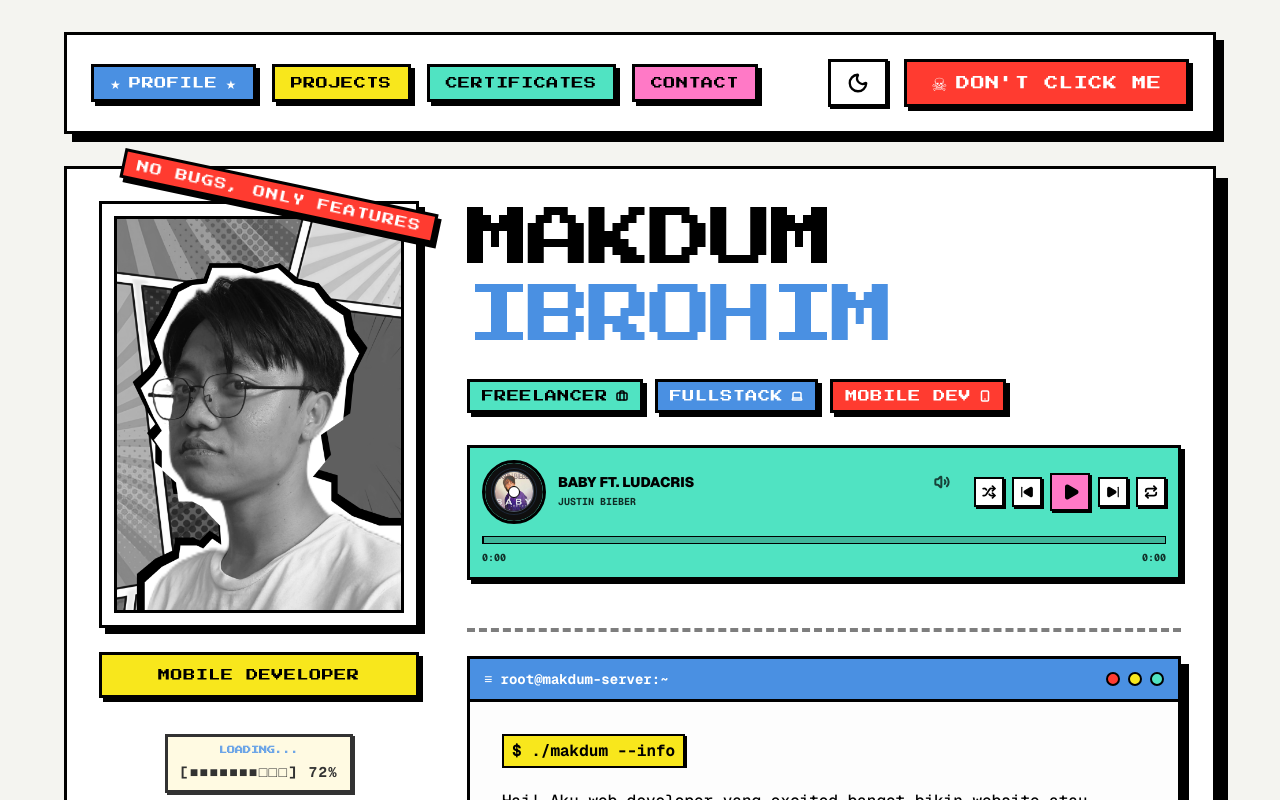
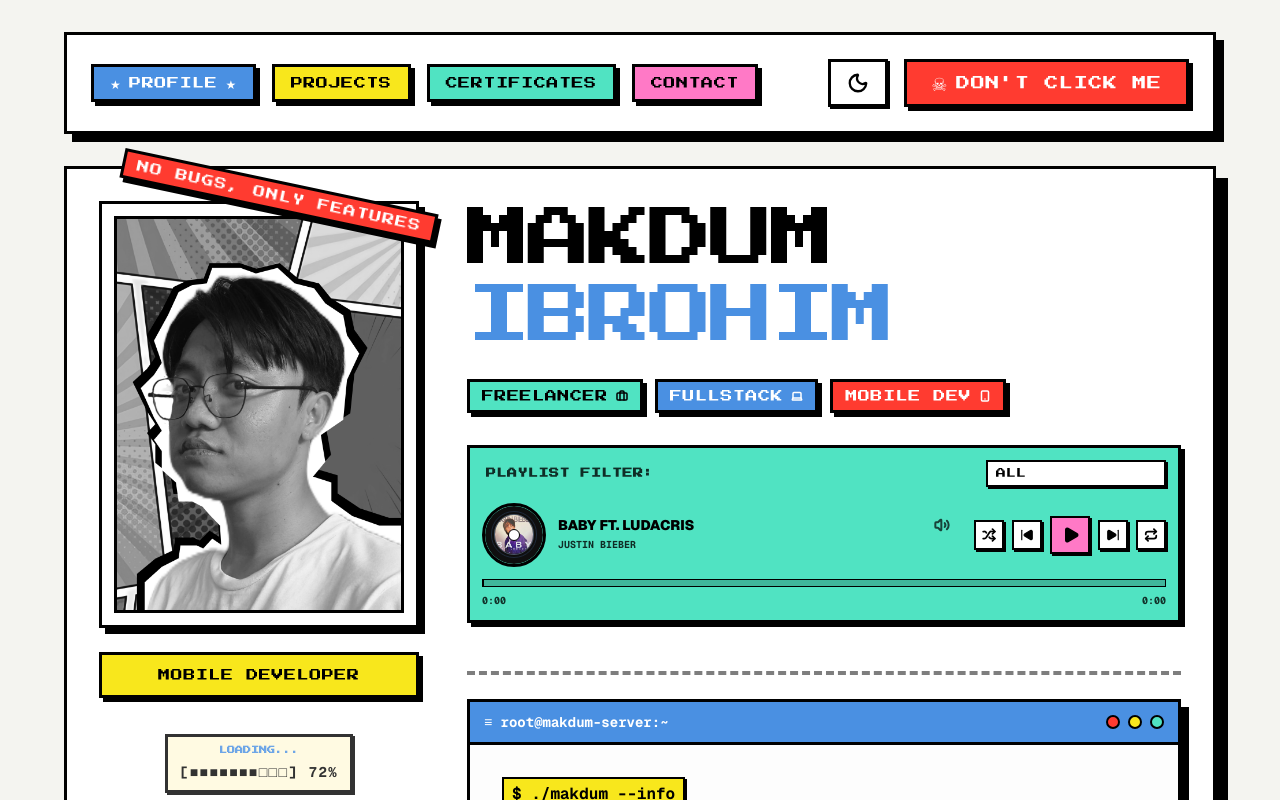
Before and after one commit to MakdumIbrohim/portfolio-v2, a Next.js app: page / in a window 1280 px wide. Shown: the top 800 px of the page. Built offline with nearby package versions, Linux system fonts and the light colour scheme.

Commit message:
feat: add audio player card component with playback controls, shuffle, repeat, and artist filtering

```diff
--- a/components/audio-player-card.tsx
+++ b/components/audio-player-card.tsx
@@ -5,6 +5,7 @@ import { Play, Pause, SkipForward, SkipBack, Volume2, VolumeX, Disc3, Repeat, Re
 import { audioTracks } from '@/lib/audio-tracks';
 
 export function AudioPlayerCard() {
+    const [selectedArtist, setSelectedArtist] = useState('All');
     const [currentTrackIndex, setCurrentTrackIndex] = useState(0);
     const [isPlaying, setIsPlaying] = useState(false);
     const [isMuted, setIsMuted] = useState(false);
@@ -16,7 +17,15 @@ export function AudioPlayerCard() {
 
     const audioRef = useRef<HTMLAudioElement | null>(null);
 
-    const currentTrack = audioTracks[currentTrackIndex];
+    // Compute unique artists and filter tracks
+    const allArtists = ['All', ...Array.from(new Set(audioTracks.map(t => t.artist)))];
+    const filteredTracks = selectedArtist === 'All'
+        ? audioTracks
+        : audioTracks.filter(t => t.artist === selectedArtist);
+
+    // Ensure index is valid when filter changes
+    const validCurrentIndex = currentTrackIndex >= filteredTracks.length ? 0 : currentTrackIndex;
+    const currentTrack = filteredTracks[validCurrentIndex] || audioTracks[0];
 
     const formatTime = (time: number) => {
         if (isNaN(time)) return "0:00";
@@ -83,7 +92,7 @@ export function AudioPlayerCard() {
                 audioRef.current.removeEventListener('ended', handleEnded);
             }
         };
-    }, [currentTrackIndex]); // Re-run when track changes
+    }, [validCurrentIndex, selectedArtist]); // Re-run when track or filter changes
 
     const togglePlay = () => {
         if (audioRef.current) {
@@ -105,20 +114,21 @@ export function AudioPlayerCard() {
 
     const playNext = () => {
         if (isShuffle) {
+            if (filteredTracks.length <= 1) return;
             let nextIndex;
             do {
-                nextIndex = Math.floor(Math.random() * audioTracks.length);
-            } while (nextIndex === currentTrackIndex && audioTracks.length > 1);
+                nextIndex = Math.floor(Math.random() * filteredTracks.length);
+            } while (nextIndex === validCurrentIndex);
             setCurrentTrackIndex(nextIndex);
         } else {
             // Note: Stop playing if we reach the end and repeat is 'none'
-            if (repeatMode === 'none' && currentTrackIndex === audioTracks.length - 1) {
+            if (repeatMode === 'none' && validCurrentIndex === filteredTracks.length - 1) {
                 setIsPlaying(false);
                 setProgress(0);
                 setCurrentTime(0);
                 return;
             }
-            setCurrentTrackIndex((prev) => (prev + 1) % audioTracks.length);
+            setCurrentTrackIndex((validCurrentIndex + 1) % filteredTracks.length);
         }
         setProgress(0);
         setCurrentTime(0);
@@ -126,13 +136,14 @@ export function AudioPlayerCard() {
 
     const playPrev = () => {
         if (isShuffle) {
+            if (filteredTracks.length <= 1) return;
             let prevIndex;
             do {
-                prevIndex = Math.floor(Math.random() * audioTracks.length);
-            } while (prevIndex === currentTrackIndex && audioTracks.length > 1);
+                prevIndex = Math.floor(Math.random() * filteredTracks.length);
+            } while (prevIndex === validCurrentIndex);
             setCurrentTrackIndex(prevIndex);
         } else {
-            setCurrentTrackIndex((prev) => (prev - 1 + audioTracks.length) % audioTracks.length);
+            setCurrentTrackIndex((validCurrentIndex - 1 + filteredTracks.length) % filteredTracks.length);
         }
         setProgress(0);
         setCurrentTime(0);
@@ -150,8 +161,40 @@ export function AudioPlayerCard() {
         setIsShuffle(!isShuffle);
     };
 
+    const handleArtistChange = (e: React.ChangeEvent<HTMLSelectElement>) => {
+        const newArtist = e.target.value;
+        setSelectedArtist(newArtist);
+        setCurrentTrackIndex(0); // Reset to first song of the newly selected artist
+        if (isPlaying) {
+            // Give layout effect time to update the current track reference
+            setTimeout(() => {
+                if (audioRef.current) {
+                    audioRef.current.play().catch(console.error);
+                }
+            }, 100);
+        }
+    };
+
     return (
         <div className="mt-8 border-[3px] border-black dark:border-white bg-[#50e3c2] dark:bg-[#008f6b] p-3 shadow-[4px_4px_0_0_#000] dark:shadow-[4px_4px_0_0_#fff] text-black dark:text-white flex flex-col gap-3 relative overflow-hidden group">
+
+            {/* Filter Row */}
+            <div className="flex justify-between items-center w-full mb-1">
+                <span className="font-press-start text-[8px] sm:text-[10px] uppercase font-bold tracking-wider opacity-80 pl-1">
+                    PLAYLIST FILTER:
+                </span>
+                <select
+                    value={selectedArtist}
+                    onChange={handleArtistChange}
+                    className="appearance-none font-press-start text-[8px] sm:text-[10px] bg-white dark:bg-black text-black dark:text-white border-[2px] border-black dark:border-white px-2 py-1 uppercase shadow-[2px_2px_0_0_#000] dark:shadow-[2px_2px_0_0_#fff] outline-none hover:bg-[#f8e71c] dark:hover:bg-[#b8a900] active:bg-[#f8e71c] dark:hover:text-black cursor-pointer transition-colors max-w-[150px] sm:max-w-[200px] truncate"
+                >
+                    {allArtists.map(artist => (
+                        <option key={artist} value={artist} className="font-sans text-xs font-bold uppercase">
+                            {artist}
+                        </option>
+                    ))}
+                </select>
+            </div>
 
             {/* Top Row: Responsive layout, stack on mobile, row on desktop */}
             <div className="flex flex-col sm:flex-row items-center gap-3 md:gap-4 w-full justify-between">
```
